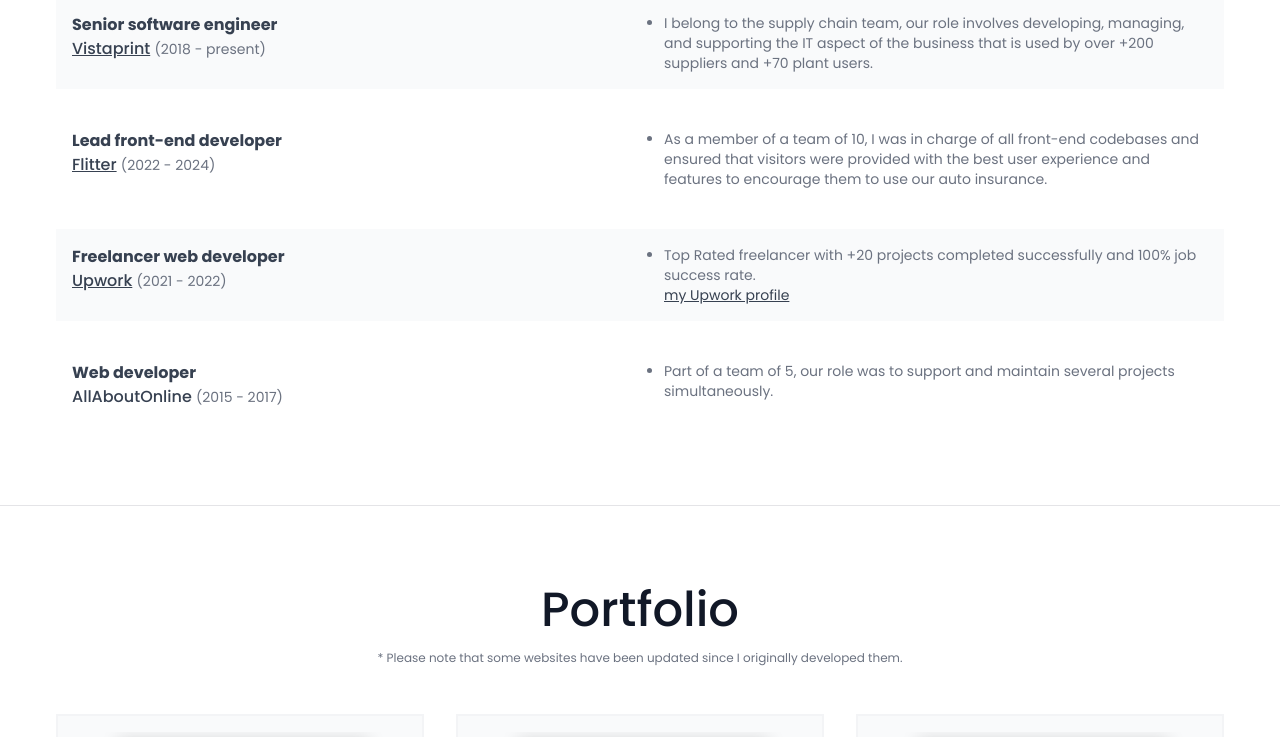
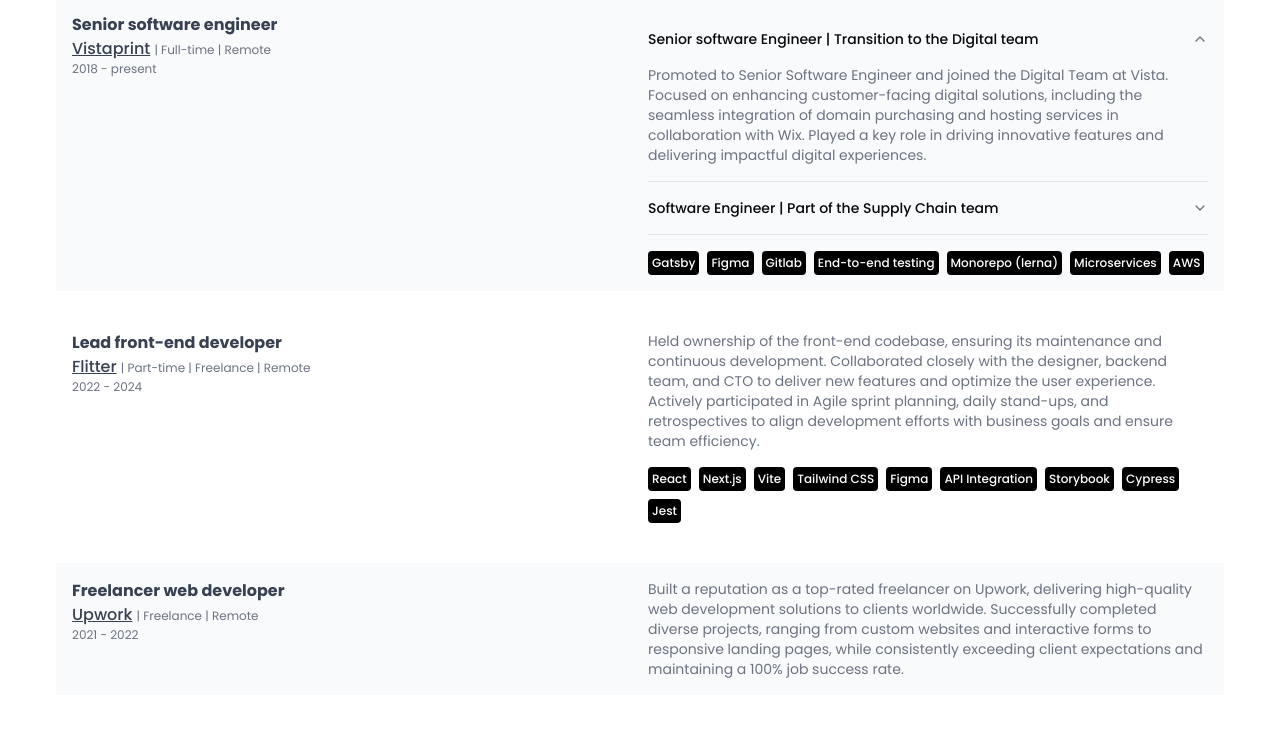
Before and after one commit to mehdi049/portfolio, a Next.js app: page / in a window 1280 px wide. Shown: the part 1640-2377 px from the top of the page. Built offline with nearby package versions, Linux system fonts and the light colour scheme.

Commit message:
experience section update

```diff
--- a/package.json
+++ b/package.json
@@ -10,6 +10,7 @@
     "lint": "next lint"
   },
   "dependencies": {
+    "@radix-ui/react-accordion": "^1.2.2",
     "@radix-ui/react-dialog": "^1.1.4",
     "@radix-ui/react-scroll-area": "^1.2.2",
     "@radix-ui/react-slot": "^1.1.1",
--- a/src/app/components/hero.tsx
+++ b/src/app/components/hero.tsx
@@ -11,7 +11,7 @@
       className="flex flex-col sm:flex-row gap-8 sm:gap-4 min-h-screen items-center sm:justify-between pt-[80px] md:pt-0 relative"
       id="home"
     >
-      <div className="flex flex-col items-center sm:items-start gap-6 sm:gap-12 grow order-2 sm:order-1">
+      <div className="flex flex-col items-center sm:items-start gap-6 sm:gap-12 sm:grow order-2 sm:order-1">
         <H1>
           Senior web <br />
           developer
--- a/src/app/components/my-experience.tsx
+++ b/src/app/components/my-experience.tsx
@@ -1,5 +1,11 @@
 import { H2 } from "@/components/typography/h2";
-import { Ul } from "@/components/ui/ul/ul";
+import {
+  Accordion,
+  AccordionContent,
+  AccordionItem,
+  AccordionTrigger,
+} from "@/components/ui/accordion";
+import { Badge } from "@/components/ui/badge/badge";
 
 export default function MyExperience() {
   return (
@@ -10,20 +16,51 @@
       >
         <H2 className="text-center max-w-2xl">My experience</H2>
 
-        <div className="space-y-6">
+        <div className="space-y-6 w-full">
           <ExperienceItem
             title="Senior software engineer"
             company="Vistaprint"
             link="https://www.vistaprint.com/"
             date="2018 - present"
+            contractType="Full-time"
+            workType="Remote"
+            mainStack={[
+              "Gatsby",
+              "Figma",
+              "Gitlab",
+              "End-to-end testing",
+              "Monorepo (lerna)",
+              "Microservices",
+              "AWS",
+            ]}
           >
-            <Ul>
-              <li>
-                I belong to the supply chain team, our role involves developing,
-                managing, and supporting the IT aspect of the business that is
-                used by over +200 suppliers and +70 plant users.
-              </li>
-            </Ul>
+            <Accordion type="single" collapsible defaultValue="item-1">
+              <AccordionItem value="item-1">
+                <AccordionTrigger>
+                  Senior software Engineer | Transition to the Digital team
+                </AccordionTrigger>
+                <AccordionContent className="text-gray-500 text-sm">
+                  Promoted to Senior Software Engineer and joined the Digital
+                  Team at Vista. Focused on enhancing customer-facing digital
+                  solutions, including the seamless integration of domain
+                  purchasing and hosting services in collaboration with Wix.
+                  Played a key role in driving innovative features and
+                  delivering impactful digital experiences.{" "}
+                </AccordionContent>
+              </AccordionItem>
+              <AccordionItem value="item-2">
+                <AccordionTrigger>
+                  Software Engineer | Part of the Supply Chain team
+                </AccordionTrigger>
+                <AccordionContent className="text-gray-500 text-sm">
+                  Collaborated within a distributed team of 8 members across 3
+                  countries to develop, manage, and support IT systems integral
+                  to Vista’s supply chain operations. Supported over 200
+                  suppliers and 70 plant users with scalable and efficient
+                  solutions to optimize supply chain processes.
+                </AccordionContent>
+              </AccordionItem>
+            </Accordion>
           </ExperienceItem>
 
           <ExperienceItem
@@ -31,15 +68,29 @@
             company="Flitter"
             link="https://flitter.fr"
             date="2022 - 2024"
+            contractType="Part-time | Freelance"
+            workType="Remote"
+            mainStack={[
+              "React",
+              "Next.js",
+              "Vite",
+              "Tailwind CSS",
+              "Figma",
+              "API Integration",
+              "Storybook",
+              "Cypress",
+              "Jest",
+            ]}
           >
-            <Ul>
-              <li>
-                As a member of a team of 10, I was in charge of all front-end
-                codebases and ensured that visitors were provided with the best
-                user experience and features to encourage them to use our auto
-                insurance.
-              </li>
-            </Ul>
+            <p className="text-sm text-gray-500">
+              Held ownership of the front-end codebase, ensuring its maintenance
+              and continuous development. Collaborated closely with the
+              designer, backend team, and CTO to deliver new features and
+              optimize the user experience. Actively participated in Agile
+              sprint planning, daily stand-ups, and retrospectives to align
+              development efforts with business goals and ensure team
+              efficiency.
+            </p>
           </ExperienceItem>
 
           <ExperienceItem
@@ -47,35 +98,45 @@
             company="Upwork"
             link="#"
             date="2021 - 2022"
+            contractType="Freelance"
+            workType="Remote"
           >
-            <Ul>
-              <li>
-                Top Rated freelancer with +20 projects completed successfully
-                and 100% job success rate.
-                <br />
-                <a
-                  href="#"
-                  target="_blank"
-                  rel="noreferrer"
-                  className="text-gray-700 underline"
-                >
-                  my Upwork profile
-                </a>
-              </li>
-            </Ul>
+            <p className="text-sm text-gray-500">
+              Built a reputation as a top-rated freelancer on Upwork, delivering
+              high-quality web development solutions to clients worldwide.
+              Successfully completed diverse projects, ranging from custom
+              websites and interactive forms to responsive landing pages, while
+              consistently exceeding client expectations and maintaining a 100%
+              job success rate.
+            </p>
           </ExperienceItem>
 
           <ExperienceItem
             title="Web developer"
             company="AllAboutOnline"
             date="2015 - 2017"
+            contractType="Full-time"
+            workType="On site"
+            mainStack={[
+              "HTML",
+              "CSS",
+              "JavaScript",
+              "jQuery",
+              "Bootstrap",
+              ".NET",
+              "SQL Server",
+              "MVC",
+              "Entity Framework",
+            ]}
           >
-            <Ul>
-              <li>
-                Part of a team of 5, our role was to support and maintain
-                several projects simultaneously.
-              </li>
-            </Ul>
+            <p className="text-sm text-gray-500">
+              Developed fully functional web applications for customers,
+              collaborating closely with clients and the designer to deliver
+              solutions that met their business needs. Engaged with potential
+              clients to understand their requirements and proactively suggested
+              strategies to enhance their online presence and achieve their
+              goals.
+            </p>
           </ExperienceItem>
         </div>
       </div>
@@ -85,10 +146,16 @@
 
 type ExperienceItemProps = {
   title: string;
-
   company: string;
   link?: string;
   date: string;
+  contractType:
+    | "Freelance"
+    | "Part-time"
+    | "Full-time"
+    | "Part-time | Freelance";
+  workType: "Remote" | "On site";
+  mainStack?: string[];
   children: React.ReactNode;
 };
 const ExperienceItem = ({
@@ -96,6 +163,9 @@
   company,
   link,
   date,
+  contractType,
+  workType,
+  mainStack,
   children,
 }: ExperienceItemProps) => {
   return (
@@ -115,10 +185,26 @@
           ) : (
             <>{company}</>
           )}{" "}
-          <span className="text-sm text-gray-500 font-normal">({date})</span>
+          <span className="text-xs text-gray-500 font-normal">
+            {" "}
+            | {contractType} | {workType}
+          </span>
         </p>
+        <p className="text-gray-500 text-xs">{date}</p>
       </div>
-      <div className="text-gray-500 text-sm">{children}</div>
+      <div>
+        {children}
+
+        {mainStack && (
+          <div className="mt-4">
+            <div className="flex flex-wrap gap-2 mt-2">
+              {mainStack.map((stack, index) => (
+                <Badge key={index}>{stack}</Badge>
+              ))}
+            </div>
+          </div>
+        )}
+      </div>
     </div>
   );
 };
--- a/src/app/components/testimonials.tsx
+++ b/src/app/components/testimonials.tsx
@@ -135,7 +135,9 @@
         </div>
       </div>
       <div className="col-span-2">
-        <p className="text-gray-500">&quot;{testimonial}&quot;</p>
+        <p className="text-gray-500 min-h-56 sm:min-h-44 md:min-h-36 lg:min-h-24">
+          &quot;{testimonial}&quot;
+        </p>
       </div>
     </>
   );
--- /dev/null
+++ b/src/components/ui/accordion.tsx
@@ -0,0 +1,57 @@
+"use client"
+
+import * as React from "react"
+import * as AccordionPrimitive from "@radix-ui/react-accordion"
+import { ChevronDown } from "lucide-react"
+
+import { cn } from "@/lib/utils"
+
+const Accordion = AccordionPrimitive.Root
+
+const AccordionItem = React.forwardRef<
+  React.ElementRef<typeof AccordionPrimitive.Item>,
+  React.ComponentPropsWithoutRef<typeof AccordionPrimitive.Item>
+>(({ className, ...props }, ref) => (
+  <AccordionPrimitive.Item
+    ref={ref}
+    className={cn("border-b", className)}
+    {...props}
+  />
+))
+AccordionItem.displayName = "AccordionItem"
+
+const AccordionTrigger = React.forwardRef<
+  React.ElementRef<typeof AccordionPrimitive.Trigger>,
+  React.ComponentPropsWithoutRef<typeof AccordionPrimitive.Trigger>
+>(({ className, children, ...props }, ref) => (
+  <AccordionPrimitive.Header className="flex">
+    <AccordionPrimitive.Trigger
+      ref={ref}
+      className={cn(
+        "flex flex-1 items-center justify-between py-4 text-sm font-medium transition-all hover:underline text-left [&[data-state=open]>svg]:rotate-180",
+        className
+      )}
+      {...props}
+    >
+      {children}
+      <ChevronDown className="h-4 w-4 shrink-0 text-muted-foreground transition-transform duration-200" />
+    </AccordionPrimitive.Trigger>
+  </AccordionPrimitive.Header>
+))
+AccordionTrigger.displayName = AccordionPrimitive.Trigger.displayName
+
+const AccordionContent = React.forwardRef<
+  React.ElementRef<typeof AccordionPrimitive.Content>,
+  React.ComponentPropsWithoutRef<typeof AccordionPrimitive.Content>
+>(({ className, children, ...props }, ref) => (
+  <AccordionPrimitive.Content
+    ref={ref}
+    className="overflow-hidden text-sm data-[state=closed]:animate-accordion-up data-[state=open]:animate-accordion-down"
+    {...props}
+  >
+    <div className={cn("pb-4 pt-0", className)}>{children}</div>
+  </AccordionPrimitive.Content>
+))
+AccordionContent.displayName = AccordionPrimitive.Content.displayName
+
+export { Accordion, AccordionItem, AccordionTrigger, AccordionContent }
--- a/tailwind.config.ts
+++ b/tailwind.config.ts
@@ -9,53 +9,75 @@
   theme: {
   	extend: {
   		colors: {
-        background: "hsl(var(--background))",
-        foreground: "hsl(var(--foreground))",
+  			background: 'hsl(var(--background))',
+  			foreground: 'hsl(var(--foreground))',
   			card: {
-          DEFAULT: "hsl(var(--card))",
-          foreground: "hsl(var(--card-foreground))",
+  				DEFAULT: 'hsl(var(--card))',
+  				foreground: 'hsl(var(--card-foreground))'
   			},
   			popover: {
-          DEFAULT: "hsl(var(--popover))",
-          foreground: "hsl(var(--popover-foreground))",
+  				DEFAULT: 'hsl(var(--popover))',
+  				foreground: 'hsl(var(--popover-foreground))'
   			},
   			primary: {
-          DEFAULT: "hsl(var(--primary))",
-          foreground: "hsl(var(--primary-foreground))",
+  				DEFAULT: 'hsl(var(--primary))',
+  				foreground: 'hsl(var(--primary-foreground))'
   			},
   			secondary: {
-          DEFAULT: "hsl(var(--secondary))",
-          foreground: "hsl(var(--secondary-foreground))",
+  				DEFAULT: 'hsl(var(--secondary))',
+  				foreground: 'hsl(var(--secondary-foreground))'
   			},
   			muted: {
-          DEFAULT: "hsl(var(--muted))",
-          foreground: "hsl(var(--muted-foreground))",
+  				DEFAULT: 'hsl(var(--muted))',
+  				foreground: 'hsl(var(--muted-foreground))'
   			},
   			accent: {
-          DEFAULT: "hsl(var(--accent))",
-          foreground: "hsl(var(--accent-foreground))",
+  				DEFAULT: 'hsl(var(--accent))',
+  				foreground: 'hsl(var(--accent-foreground))'
   			},
   			destructive: {
-          DEFAULT: "hsl(var(--destructive))",
-          foreground: "hsl(var(--destructive-foreground))",
+  				DEFAULT: 'hsl(var(--destructive))',
+  				foreground: 'hsl(var(--destructive-foreground))'
   			},
-        border: "hsl(var(--border))",
-        input: "hsl(var(--input))",
-        ring: "hsl(var(--ring))",
+  			border: 'hsl(var(--border))',
+  			input: 'hsl(var(--input))',
+  			ring: 'hsl(var(--ring))',
   			chart: {
-          "1": "hsl(var(--chart-1))",
-          "2": "hsl(var(--chart-2))",
-          "3": "hsl(var(--chart-3))",
-          "4": "hsl(var(--chart-4))",
-          "5": "hsl(var(--chart-5))",
-        },
+  				'1': 'hsl(var(--chart-1))',
+  				'2': 'hsl(var(--chart-2))',
+  				'3': 'hsl(var(--chart-3))',
+  				'4': 'hsl(var(--chart-4))',
+  				'5': 'hsl(var(--chart-5))'
+  			}
   		},
   		borderRadius: {
-        lg: "var(--radius)",
-        md: "calc(var(--radius) - 2px)",
-        sm: "calc(var(--radius) - 4px)",
+  			lg: 'var(--radius)',
+  			md: 'calc(var(--radius) - 2px)',
+  			sm: 'calc(var(--radius) - 4px)'
   		},
+  		keyframes: {
+  			'accordion-down': {
+  				from: {
+  					height: '0'
   				},
+  				to: {
+  					height: 'var(--radix-accordion-content-height)'
+  				}
+  			},
+  			'accordion-up': {
+  				from: {
+  					height: 'var(--radix-accordion-content-height)'
+  				},
+  				to: {
+  					height: '0'
+  				}
+  			}
+  		},
+  		animation: {
+  			'accordion-down': 'accordion-down 0.2s ease-out',
+  			'accordion-up': 'accordion-up 0.2s ease-out'
+  		}
+  	}
   },
   // eslint-disable-next-line @typescript-eslint/no-require-imports
   plugins: [require("tailwindcss-animate")],
```
Also changed, not shown: 1 other file (tests, documents, lock files or other folders). Lines whose indentation alone changed are shown as unchanged.
